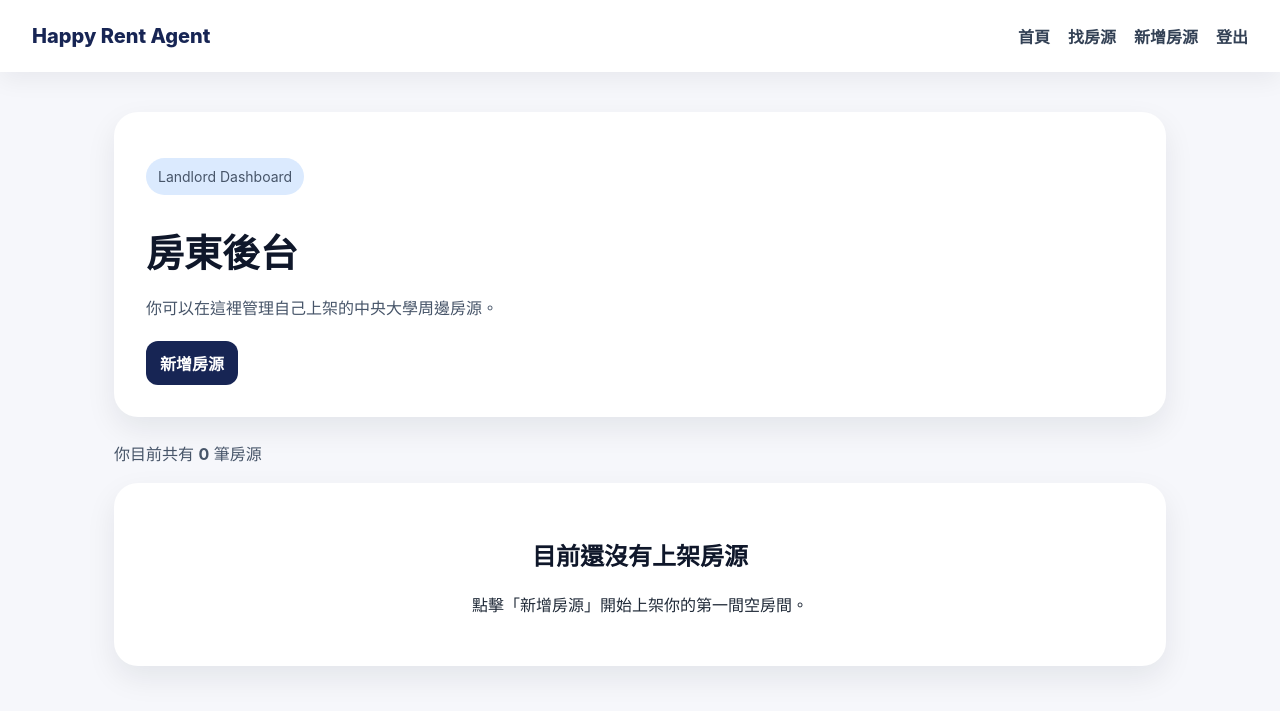
After one commit to KOYUNGCHING/happy_rent_agent, a Flask app: page /landlord/dashboard in a window 1280 px wide. The commit adds this page. Shown: the top 711 px of the page. Run offline with Flask 3, Linux system fonts and the light colour scheme; the visitor is signed in with stand-in values (Sample User, id 1); data that the repository does not hold is empty.

Commit message:
feat: add auth and landlord dashboard

```diff
--- a/app.py
+++ b/app.py
@@ -1,9 +1,13 @@
-from flask import Flask, render_template, request, jsonify, redirect, url_for
+from flask import Flask, render_template, request, jsonify, redirect, url_for, session
 from agent_service import run_agent, chat_with_agent
 from database import get_db_connection
+from werkzeug.security import generate_password_hash, check_password_hash
 
 app = Flask(__name__)
-
+# Flask session 需要 secret_key 才能運作
+# session 可以用來記錄目前登入的使用者是誰
+# 注意：正式上線時不要把 secret key 寫死在程式裡，應該放在 .env
+app.secret_key = "happy-rent-dev-secret-key"
 
 @app.route("/")
 def home():
@@ -98,6 +102,13 @@ def listing_detail(listing_id):
 
 @app.route("/landlord/new", methods=["GET", "POST"])
 def new_listing():
+    # 房東上架前，必須先登入
+    if "user_id" not in session:
+        return redirect(url_for("login"))
+
+    # 只有房東身份可以上架房源
+    if session.get("user_role") != "landlord":
+        return "你不是房東身份，無法上架房源。", 403
     """
     房東新增房源頁。
 
@@ -169,7 +180,9 @@ def new_listing():
 
     # 目前還沒有正式登入系統，所以 landlord_id 先用 1
     # 之後做登入後，會改成 session["user_id"]
-    landlord_id = 1
+    # 使用目前登入的房東 user_id 作為 landlord_id
+    # 這樣每筆房源都會知道是誰上架的
+    landlord_id = session["user_id"]
 
     conn.execute("""
         INSERT INTO listings (
@@ -247,6 +260,189 @@ def analyze_area():
         print("Analyze error:", e)
         return jsonify({"error": "分析時發生錯誤，請稍後再試。"}), 500
 
+@app.route("/register", methods=["GET", "POST"])
+def register():
+    """
+    使用者註冊頁。
+
+    GET：
+    - 顯示註冊表單
+
+    POST：
+    - 取得使用者填寫的 name / email / password / role
+    - 檢查 email 是否已經存在
+    - 將密碼加密後存入 users table
+    - 註冊成功後導到 login 頁
+    """
+
+    # GET request：顯示註冊頁面
+    if request.method == "GET":
+        return render_template("register.html")
+
+    # POST request：處理註冊資料
+    name = request.form.get("name", "").strip()
+    email = request.form.get("email", "").strip()
+    password = request.form.get("password", "").strip()
+    role = request.form.get("role", "").strip()
+
+    # 基本欄位檢查
+    if not name or not email or not password or not role:
+        return render_template(
+            "register.html",
+            error="請完整填寫姓名、Email、密碼與身份。"
+        )
+
+    # 只允許 student / landlord 兩種身份
+    if role not in ["student", "landlord"]:
+        return render_template(
+            "register.html",
+            error="身份選擇不正確。"
+        )
+
+    conn = get_db_connection()
+
+    # 檢查 email 是否已經被註冊
+    existing_user = conn.execute(
+        "SELECT id FROM users WHERE email = ?",
+        (email,)
+    ).fetchone()
+
+    if existing_user:
+        conn.close()
+        return render_template(
+            "register.html",
+            error="這個 Email 已經被註冊過了。"
+        )
+
+    # 密碼不要明文存進資料庫
+    # generate_password_hash 會把密碼轉成 hash
+    password_hash = generate_password_hash(password)
+
+    # 寫入 users table
+    conn.execute("""
+        INSERT INTO users (name, email, password, role)
+        VALUES (?, ?, ?, ?)
+    """, (name, email, password_hash, role))
+
+    conn.commit()
+    conn.close()
+
+    # 註冊成功後導到登入頁
+    return redirect(url_for("login"))
+
+@app.route("/login", methods=["GET", "POST"])
+def login():
+    """
+    使用者登入頁。
+
+    GET：
+    - 顯示登入表單
+
+    POST：
+    - 根據 email 找使用者
+    - 檢查密碼是否正確
+    - 登入成功後，把 user_id / role / name 存進 session
+    - 根據身份導到不同頁面
+    """
+
+    # GET request：顯示登入頁面
+    if request.method == "GET":
+        return render_template("login.html")
+
+    # POST request：處理登入資料
+    email = request.form.get("email", "").strip()
+    password = request.form.get("password", "").strip()
+
+    if not email or not password:
+        return render_template(
+            "login.html",
+            error="請輸入 Email 和密碼。"
+        )
+
+    conn = get_db_connection()
+
+    # 根據 email 查使用者
+    user = conn.execute(
+        "SELECT * FROM users WHERE email = ?",
+        (email,)
+    ).fetchone()
+
+    conn.close()
+
+    # 如果找不到使用者
+    if user is None:
+        return render_template(
+            "login.html",
+            error="Email 或密碼錯誤。"
+        )
+
+    # 檢查密碼
+    # check_password_hash(資料庫裡的 hash, 使用者輸入的密碼)
+    if not check_password_hash(user["password"], password):
+        return render_template(
+            "login.html",
+            error="Email 或密碼錯誤。"
+        )
+
+    # 登入成功，把使用者資訊存進 session
+    # session 可以讓後端知道目前是誰登入
+    session["user_id"] = user["id"]
+    session["user_name"] = user["name"]
+    session["user_role"] = user["role"]
+
+    # 根據身份導向不同頁面
+    if user["role"] == "landlord":
+        return redirect(url_for("landlord_dashboard"))
+
+    return redirect(url_for("listings"))
+@app.route("/logout")
+def logout():
+    """
+    使用者登出。
+
+    session.clear() 會清掉所有登入狀態。
+    """
+
+    session.clear()
+    return redirect(url_for("home"))
+
+@app.route("/landlord/dashboard")
+def landlord_dashboard():
+    """
+    房東後台。
+
+    功能：
+    - 只有房東可以進入
+    - 顯示目前登入房東自己上架的房源
+    """
+
+    # 檢查是否登入
+    if "user_id" not in session:
+        return redirect(url_for("login"))
+
+    # 檢查身份是否為房東
+    if session.get("user_role") != "landlord":
+        return "你不是房東身份，無法進入房東後台。", 403
+
+    conn = get_db_connection()
+
+    # 只查目前登入房東自己的房源
+    rows = conn.execute("""
+        SELECT *
+        FROM listings
+        WHERE landlord_id = ?
+        ORDER BY created_at DESC
+    """, (session["user_id"],)).fetchall()
+
+    conn.close()
+
+    listings = [dict(row) for row in rows]
+
+    return render_template(
+        "landlord_dashboard.html",
+        listings=listings
+    )
+
 @app.route("/api/chat", methods=["POST"])
 def chat():
     data = request.get_json()
--- a/static/css/style.css
+++ b/static/css/style.css
@@ -867,3 +867,74 @@ h1 {
         text-align: center;
     }
 }
+
+/* ============================================================
+   Auth Pages 登入 / 註冊頁
+   ============================================================ */
+
+.auth-container {
+    min-height: calc(100vh - 72px);
+    display: flex;
+    align-items: center;
+    justify-content: center;
+    padding: 40px 24px;
+}
+
+.auth-card {
+    width: 100%;
+    max-width: 480px;
+    background: white;
+    border-radius: 26px;
+    padding: 34px;
+    box-shadow: 0 18px 50px rgba(15, 23, 42, 0.12);
+}
+
+.auth-card h1 {
+    color: #0f172a;
+    margin: 12px 0;
+    font-size: 36px;
+}
+
+.auth-subtitle {
+    color: #64748b;
+    line-height: 1.7;
+    margin-bottom: 24px;
+}
+
+.full-button {
+    width: 100%;
+    margin-top: 18px;
+}
+
+.auth-bottom-text {
+    text-align: center;
+    margin-top: 20px;
+    color: #64748b;
+}
+
+.auth-bottom-text a {
+    color: #2563eb;
+    text-decoration: none;
+    font-weight: 800;
+}
+
+.auth-bottom-text a:hover {
+    text-decoration: underline;
+}
+
+.light-actions {
+    margin-top: 18px;
+}
+
+.empty-state {
+    grid-column: 1 / -1;
+    background: white;
+    border-radius: 24px;
+    padding: 34px;
+    text-align: center;
+    box-shadow: 0 12px 30px rgba(15, 23, 42, 0.08);
+}
+
+.empty-state h2 {
+    color: #0f172a;
+}
--- /dev/null
+++ b/templates/landlord_dashboard.html
@@ -0,0 +1,95 @@
+<!DOCTYPE html>
+<html lang="zh-Hant">
+<head>
+    <meta charset="UTF-8">
+    <meta name="viewport" content="width=device-width, initial-scale=1.0">
+    <title>房東後台 | Happy Rent Agent</title>
+    <link rel="stylesheet" href="/static/css/style.css">
+</head>
+<body>
+
+    <nav class="navbar">
+        <div class="nav-brand">Happy Rent Agent</div>
+
+        <div class="nav-links">
+            <a href="/">首頁</a>
+            <a href="/listings">找房源</a>
+            <a href="/landlord/new">新增房源</a>
+            <a href="/logout">登出</a>
+        </div>
+    </nav>
+
+    <main class="container">
+
+        <section class="form-hero">
+            <p class="tag dark-tag">Landlord Dashboard</p>
+            <h1>房東後台</h1>
+            <p>
+                你可以在這裡管理自己上架的中央大學周邊房源。
+            </p>
+
+            <div class="hero-actions light-actions">
+                <a href="/landlord/new" class="primary-link">
+                    新增房源
+                </a>
+            </div>
+        </section>
+
+        <section class="listing-count">
+            你目前共有 <strong>{{ listings|length }}</strong> 筆房源
+        </section>
+
+        <section class="listing-grid">
+
+            {% for listing in listings %}
+            <article class="listing-card">
+                <div class="listing-image-wrap">
+                    <img
+                        src="{{ listing.image_url }}"
+                        alt="{{ listing.title }}"
+                        class="listing-image"
+                    >
+                </div>
+
+                <div class="listing-content">
+                    <div class="listing-topline">
+                        <span class="area-badge">{{ listing.area }}</span>
+                        <span class="room-badge">{{ listing.room_type }}</span>
+                    </div>
+
+                    <h2>{{ listing.title }}</h2>
+
+                    <p class="listing-address">
+                        {{ listing.address }}
+                    </p>
+
+                    <p class="listing-rent">
+                        NT$ {{ "{:,}".format(listing.rent) }} / 月
+                    </p>
+
+                    <p class="listing-description">
+                        狀態：{{ listing.status }}
+                    </p>
+
+                    <div class="listing-actions">
+                        <a class="primary-link" href="/listings/{{ listing.id }}">
+                            查看詳情
+                        </a>
+                    </div>
+                </div>
+            </article>
+            {% endfor %}
+
+            {% if listings|length == 0 %}
+            <div class="empty-state">
+                <h2>目前還沒有上架房源</h2>
+                <p>點擊「新增房源」開始上架你的第一間空房間。</p>
+            </div>
+            {% endif %}
+
+        </section>
+
+    </main>
+
+</body>
+</html>
--- a/templates/listings.html
+++ b/templates/listings.html
@@ -22,7 +22,8 @@
         <div class="nav-links">
             <a href="/">AI 分析</a>
             <a href="/listings">找房源</a>
-            <a href="#">房東上架</a>
+            <a href="/landlord/new">房東上架</a>
+            <a href="/login">登入</a>
         </div>
     </nav>
 
```
Also changed, not shown: templates/login.html (added, +62 -0 lines), templates/register.html (added, +76 -0 lines).
